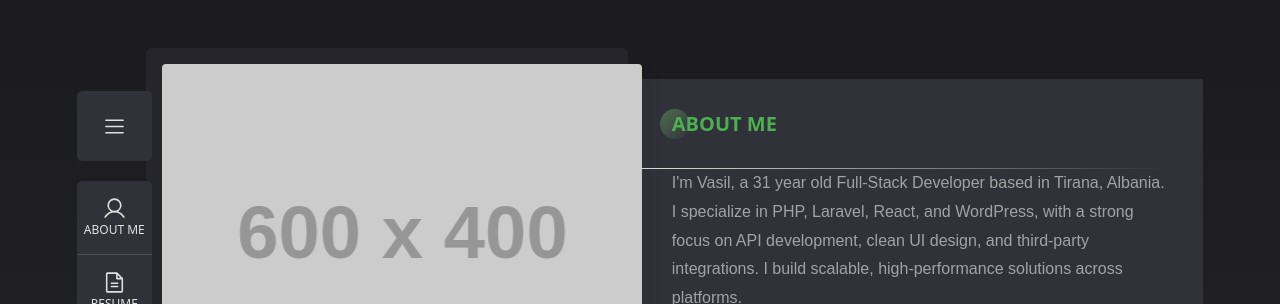
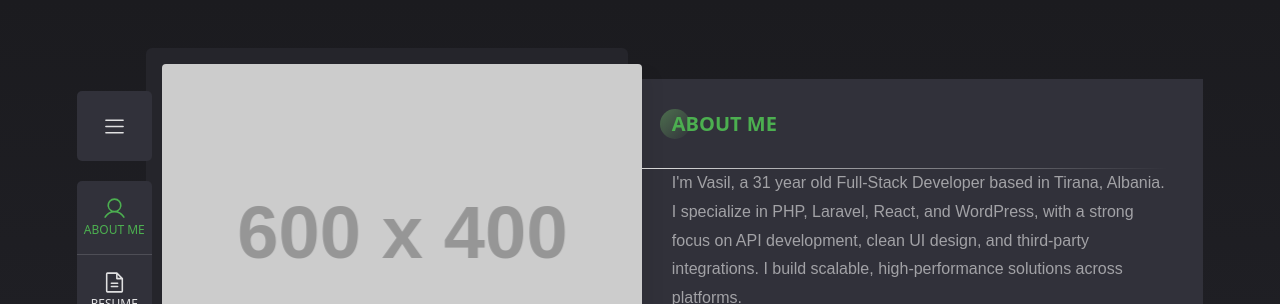
Before and after one commit to vasil14/my-cv-website, a React (Vite) app: page / in a window 1280 px wide. Shown: the top 304 px of the page. Built offline with nearby package versions, Linux system fonts and the light colour scheme.

Commit message:
Fix id name

```diff
--- a/src/App.jsx
+++ b/src/App.jsx
@@ -8,7 +8,7 @@ import Contact from "./components/Contact";
 import { ContentContainer, MainContainer } from "./styles";
 
 export default function App() {
-  const [activeSection, setActiveSection] = useState("ABOUT");
+  const [activeSection, setActiveSection] = useState("about-me");
 
   return (
     <MainContainer>
@@ -20,10 +20,10 @@ export default function App() {
         <Profile />
 
         {/* All components rendered, only one is visible */}
-        <AboutMe isActive={activeSection === "ABOUT"} />
-        <Resume isActive={activeSection === "RESUME"} />
-        <MyWork isActive={activeSection === "MY WORK"} />
-        <Contact isActive={activeSection === "CONTACT"} />
+        <AboutMe isActive={activeSection === "about-me"} />
+        <Resume isActive={activeSection === "resume"} />
+        <MyWork isActive={activeSection === "my-work"} />
+        <Contact isActive={activeSection === "contact"} />
       </ContentContainer>
     </MainContainer>
   );
--- a/src/components/Sidebar/index.jsx
+++ b/src/components/Sidebar/index.jsx
@@ -23,15 +23,12 @@ const VerticalSidebar = ({ active, setActiveSection }) => {
       <Menu>
         {menuItems.map((item) => (
           <MenuItem
-            key={item.label}
-            className={active === item.label ? "active" : ""}
+            key={item.id}
+            className={active === item.id ? "active" : ""}
             onClick={() => {
-              setActiveSection(item.label);
+              setActiveSection(item.id);
 
               const section = document.getElementById(item.id);
-
-              console.log(item.id);
-              console.log(section);
 
               if (section) {
                 section.scrollIntoView({
```
